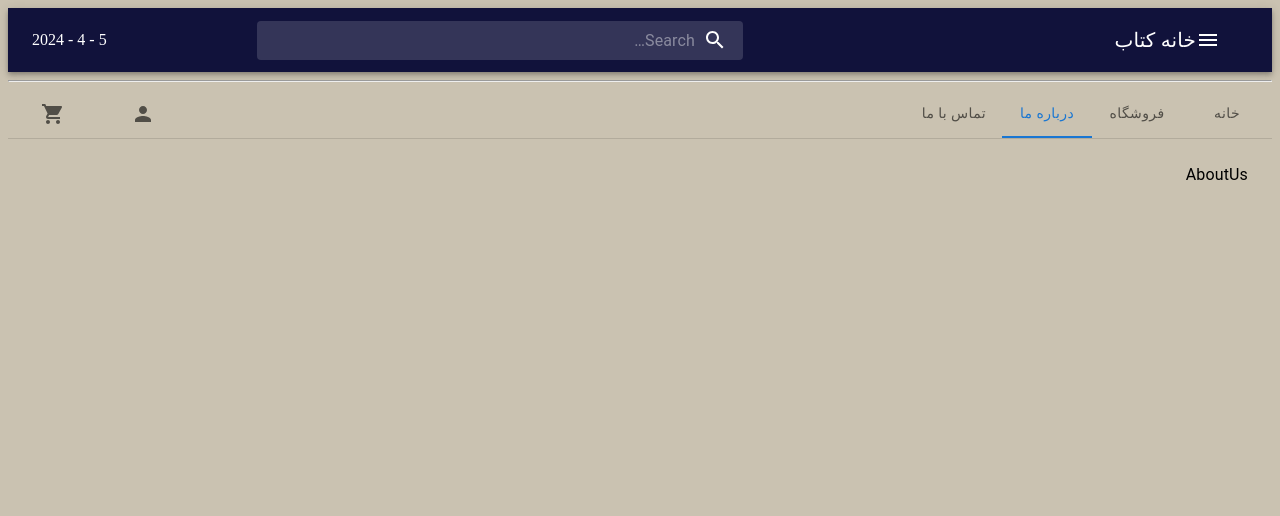
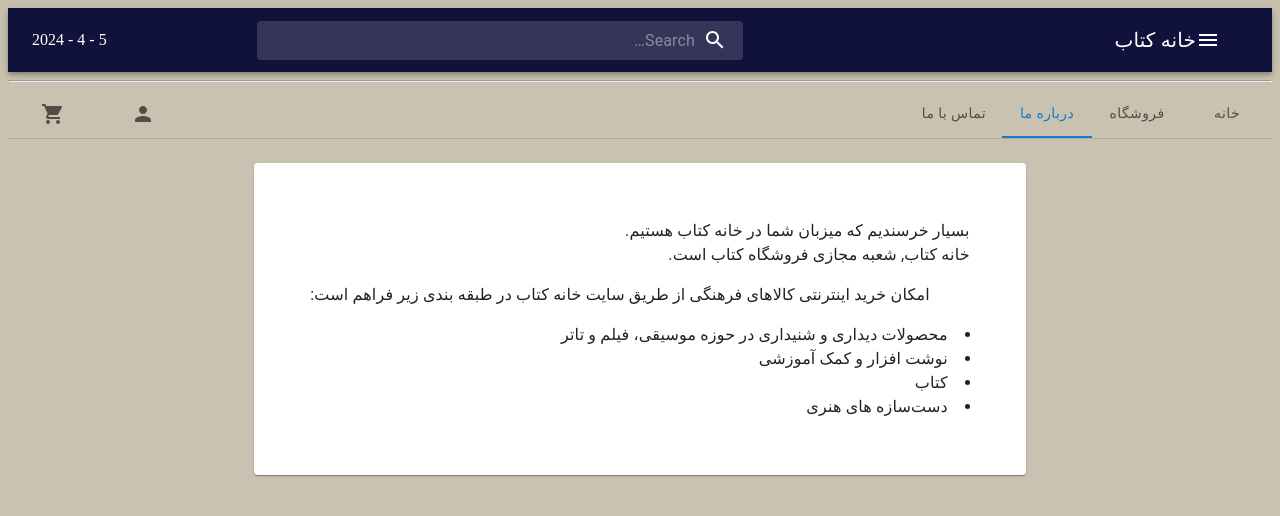
Before and after one commit to fakarami/book-shop, a React (Create React App) app: page / in a window 1280 px wide. Both pictures are taken after a click on the tab "درباره ما". Shown: the top 516 px of the page. Built offline with nearby package versions, Linux system fonts and the light colour scheme.

Commit message:
Edit AboutUs

```diff
--- a/src/laouts/main/pages/aboutUsPage/AboutUs.jsx
+++ b/src/laouts/main/pages/aboutUsPage/AboutUs.jsx
@@ -1,7 +1,33 @@
-import React from 'react'
+import { Box, Paper } from "@mui/material";
+import React from "react";
 
 export default function AboutUs() {
   return (
-    <div>AboutUs</div>
-  )
+    <div>
+      <Box
+        sx={{
+          display: "flex",
+          flexWrap: "wrap",
+          "& > :not(style)": {
+            m: 1,
+            margin: "auto",
+            padding: 7,
+          },
+        }}
+      >
+        <Paper>
+          بسیار خرسندیم که میزبان شما در خانه کتاب هستیم.
+          <br /> خانه کتاب, شعبه مجازی فروشگاه‌ کتاب است.
+          <ul>
+            امکان خرید اینترنتی کالاهای فرهنگی از طریق سایت خانه کتاب در طبقه
+            بندی زیر فراهم است:
+          </ul>
+          <li> محصولات دیداری و شنیداری در حوزه موسیقی، فیلم و تاتر</li>
+          <li> نوشت افزار و کمک آموزشی</li>
+          <li> کتاب</li>
+          <li> دست‌سازه های هنری</li>
+        </Paper>
+      </Box>
+    </div>
+  );
 }
--- a/src/laouts/main/pages/homePage/home.scss
+++ b/src/laouts/main/pages/homePage/home.scss
@@ -1,4 +1,5 @@
 .each-slide-effect {
+  background-color: #11123b;
   div {
     display: flex;
     align-items: center;
@@ -21,7 +22,7 @@
   }
 }
 .backCarouselStyle {
-  background-color: darkcyan;
+  background-color: #11123b;
   padding: 5px;
   margin: 3px;
   img {
```
